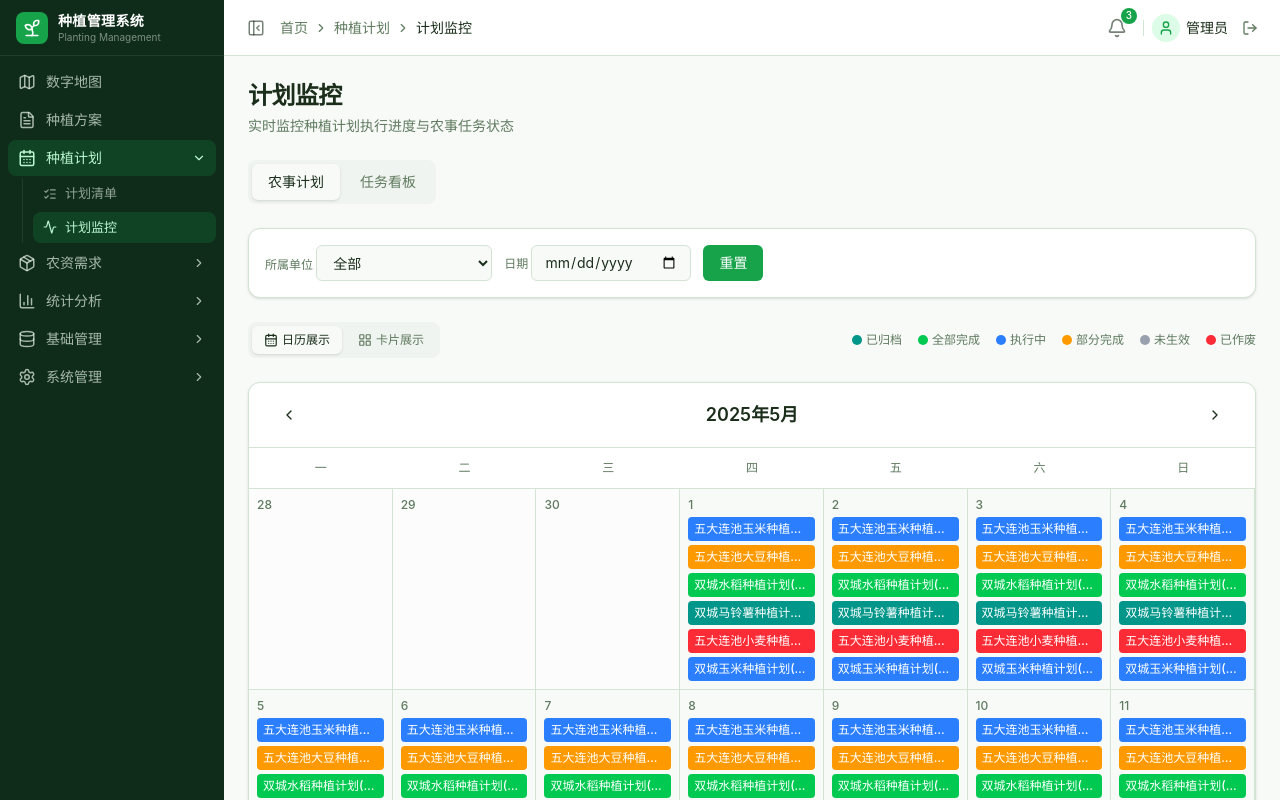
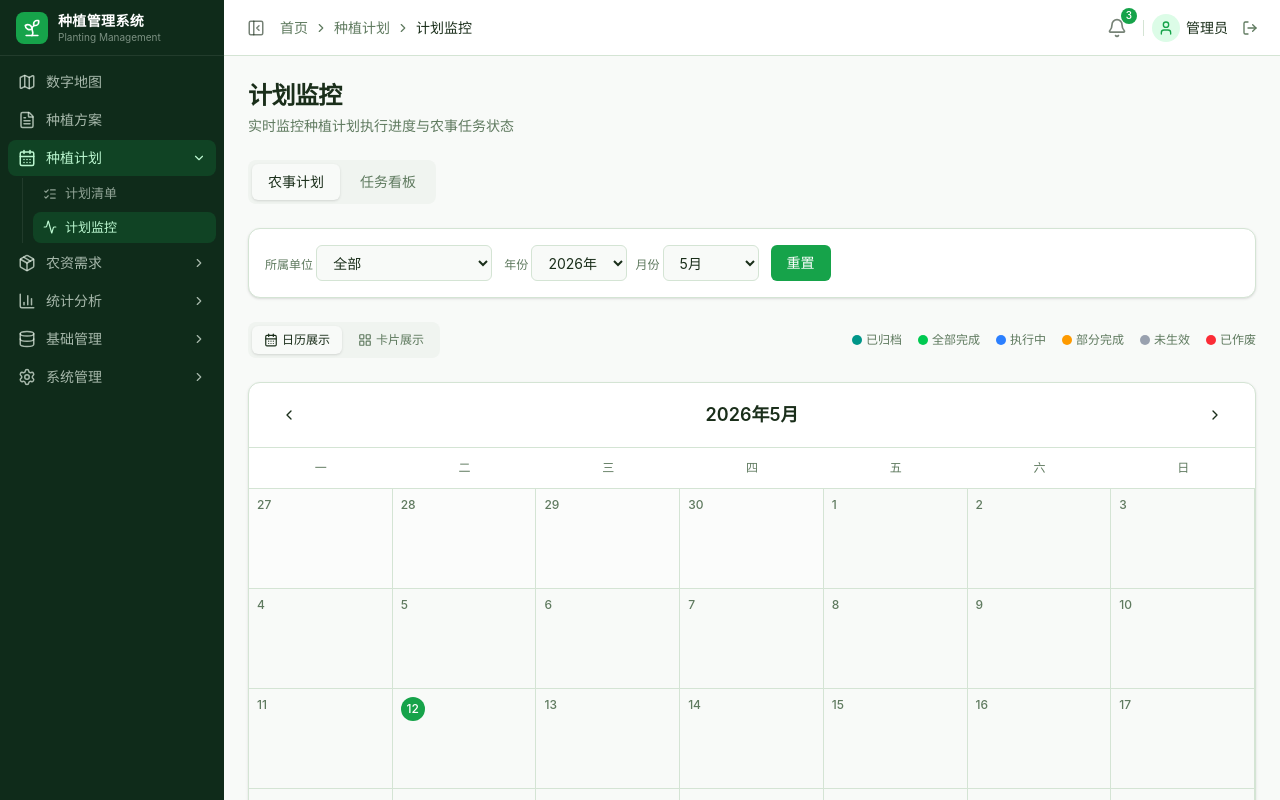
Before and after one commit to YYWANGYY/PlantingManagement, a Vue app: page /planting-schedule/monitor in a window 1280 px wide. Built offline with nearby package versions, Linux system fonts and the light colour scheme.

Commit message:
feat: 计划监控查询条件改为年份+月份选择器，默认当前月

```diff
--- a/src/views/planting-schedule/form.vue
+++ b/src/views/planting-schedule/form.vue
@@ -614,7 +614,7 @@
                                 />
                                 {{ park.name }}
                               </button>
-                              <!-- 四级：分场/地块编号 -->
+                              <!-- 四级：分场/分园编号 -->
                               <div v-if="expandedNodes.includes(park.id)" class="ml-4">
                                 <button
                                   v-for="branch in park.children"
@@ -686,20 +686,20 @@
           <!-- 右侧：地块列表 -->
           <div class="w-72 border-l flex flex-col bg-white">
             <div class="px-4 py-3 border-b">
-              <span class="text-sm font-semibold">选择资源地块</span>
+              <span class="text-sm font-semibold">选择种植单元</span>
             </div>
             <!-- 搜索 -->
             <div class="px-4 py-2 border-b space-y-2">
               <input
                 v-model="plotNameSearch"
                 type="text"
-                placeholder="请输入地块名称"
+                placeholder="请输入种植单元名称"
                 class="h-7 w-full rounded border border-input bg-transparent px-2 py-0.5 text-xs focus:outline-none focus:ring-1 focus:ring-ring"
               />
               <input
                 v-model="plotCodeSearch"
                 type="text"
-                placeholder="请输入地块编号"
+                placeholder="请输入种植单元编码"
                 class="h-7 w-full rounded border border-input bg-transparent px-2 py-0.5 text-xs focus:outline-none focus:ring-1 focus:ring-ring"
               />
               <div class="flex gap-2">
@@ -761,7 +761,7 @@
         <!-- 底部操作 -->
         <div class="flex items-center justify-between border-t px-6 py-3">
           <span class="text-sm text-muted-foreground">
-            已选择 <span class="font-medium text-foreground">{{ tempSelectedPlots.length }}</span> 个地块，
+            已选择 <span class="font-medium text-foreground">{{ tempSelectedPlots.length }}</span> 个种植单元，
             资产面积合计 <span class="font-medium text-foreground">{{ tempAssetArea }}</span> 亩
           </span>
           <div class="flex items-center gap-2">
@@ -876,21 +876,21 @@ interface PlotItem {
 }
 
 const plotData: PlotItem[] = [
-  { id: 'DK001', code: '京号0077', name: '良乡1号地块', area: 120, type: '旱地', location: '良乡园区东区', unit: '良乡园区', status: '可用', uniqueCode: '01020001011200500001', parentCode: '京号0077' },
-  { id: 'DK002', code: '京号0077', name: '良乡2号地块', area: 85, type: '水田', location: '良乡园区西区', unit: '良乡园区', status: '可用', uniqueCode: '01020001011200500002', parentCode: '京号0077' },
-  { id: 'DK003', code: '京号0077', name: '良乡3号地块', area: 95, type: '旱地', location: '良乡园区北区', unit: '良乡园区', status: '不可用', uniqueCode: '01020001011200500003', parentCode: '京号0077' },
-  { id: 'DK004', code: '京号0077', name: '良乡4号地块', area: 60, type: '水田', location: '良乡园区南区', unit: '良乡园区', status: '可用', uniqueCode: '01020001011200500004', parentCode: '京号0077' },
-  { id: 'DK005', code: '京号0078', name: '长阳1号地块', area: 200, type: '旱地', location: '长阳分场中心', unit: '良乡园区', status: '可用', uniqueCode: '01020001011200500005', parentCode: '京号0078' },
-  { id: 'DK006', code: '京号0078', name: '长阳2号地块', area: 150, type: '水田', location: '长阳分场南区', unit: '良乡园区', status: '可用', uniqueCode: '01020001011200500006', parentCode: '京号0078' },
-  { id: 'DK007', code: '京号0078', name: '长阳3号地块', area: 90, type: '旱地', location: '长阳分场北区', unit: '良乡园区', status: '不可用', uniqueCode: '01020001011200500007', parentCode: '京号0078' },
-  { id: 'DK008', code: '京号0079', name: '北潞上1号地块', area: 110, type: '旱地', location: '北潞上分场东区', unit: '良乡园区', status: '可用', uniqueCode: '01020001011200500008', parentCode: '京号0079' },
-  { id: 'DK009', code: '京号0079', name: '北潞上2号地块', area: 75, type: '设施大棚', location: '北潞上分场西区', unit: '良乡园区', status: '可用', uniqueCode: '01020001011200500009', parentCode: '京号0079' },
-  { id: 'DK010', code: '津号0001', name: '天津1号地块', area: 180, type: '旱地', location: '天津园区中心', unit: '天津园区', status: '可用', uniqueCode: '01020001021200500001', parentCode: '津号0001' },
-  { id: 'DK011', code: '津号0001', name: '天津2号地块', area: 130, type: '水田', location: '天津园区南区', unit: '天津园区', status: '可用', uniqueCode: '01020001021200500002', parentCode: '津号0001' },
-  { id: 'DK012', code: '冀号0010', name: '唐山1号地块', area: 160, type: '旱地', location: '唐山园区东区', unit: '唐山园区', status: '可用', uniqueCode: '01020001031200500001', parentCode: '冀号0010' },
-  { id: 'DK013', code: '冀号0010', name: '唐山2号地块', area: 100, type: '水田', location: '唐山园区西区', unit: '唐山园区', status: '不可用', uniqueCode: '01020001031200500002', parentCode: '冀号0010' },
-  { id: 'DK014', code: '冀号0011', name: '石家庄1号地块', area: 140, type: '旱地', location: '石家庄农场中心', unit: '石家庄农场', status: '可用', uniqueCode: '01020001031200500003', parentCode: '冀号0011' },
-  { id: 'DK015', code: '晋号0005', name: '太原1号地块', area: 170, type: '旱地', location: '太原农场北区', unit: '太原农场', status: '可用', uniqueCode: '01020001041200500001', parentCode: '晋号0005' },
+  { id: 'DK001', code: '京号0077', name: '良乡1号种植单元', area: 120, type: '旱地', location: '良乡园区东区', unit: '良乡园区', status: '可用', uniqueCode: '01020001011200500001', parentCode: '京号0077' },
+  { id: 'DK002', code: '京号0077', name: '良乡2号种植单元', area: 85, type: '水田', location: '良乡园区西区', unit: '良乡园区', status: '可用', uniqueCode: '01020001011200500002', parentCode: '京号0077' },
+  { id: 'DK003', code: '京号0077', name: '良乡3号种植单元', area: 95, type: '旱地', location: '良乡园区北区', unit: '良乡园区', status: '不可用', uniqueCode: '01020001011200500003', parentCode: '京号0077' },
+  { id: 'DK004', code: '京号0077', name: '良乡4号种植单元', area: 60, type: '水田', location: '良乡园区南区', unit: '良乡园区', status: '可用', uniqueCode: '01020001011200500004', parentCode: '京号0077' },
+  { id: 'DK005', code: '京号0078', name: '长阳1号种植单元', area: 200, type: '旱地', location: '长阳分场中心', unit: '良乡园区', status: '可用', uniqueCode: '01020001011200500005', parentCode: '京号0078' },
+  { id: 'DK006', code: '京号0078', name: '长阳2号种植单元', area: 150, type: '水田', location: '长阳分场南区', unit: '良乡园区', status: '可用', uniqueCode: '01020001011200500006', parentCode: '京号0078' },
+  { id: 'DK007', code: '京号0078', name: '长阳3号种植单元', area: 90, type: '旱地', location: '长阳分场北区', unit: '良乡园区', status: '不可用', uniqueCode: '01020001011200500007', parentCode: '京号0078' },
+  { id: 'DK008', code: '京号0079', name: '北潞上1号种植单元', area: 110, type: '旱地', location: '北潞上分场东区', unit: '良乡园区', status: '可用', uniqueCode: '01020001011200500008', parentCode: '京号0079' },
+  { id: 'DK009', code: '京号0079', name: '北潞上2号种植单元', area: 75, type: '设施大棚', location: '北潞上分场西区', unit: '良乡园区', status: '可用', uniqueCode: '01020001011200500009', parentCode: '京号0079' },
+  { id: 'DK010', code: '津号0001', name: '天津1号种植单元', area: 180, type: '旱地', location: '天津园区中心', unit: '天津园区', status: '可用', uniqueCode: '01020001021200500001', parentCode: '津号0001' },
+  { id: 'DK011', code: '津号0001', name: '天津2号种植单元', area: 130, type: '水田', location: '天津园区南区', unit: '天津园区', status: '可用', uniqueCode: '01020001021200500002', parentCode: '津号0001' },
+  { id: 'DK012', code: '冀号0010', name: '唐山1号种植单元', area: 160, type: '旱地', location: '唐山园区东区', unit: '唐山园区', status: '可用', uniqueCode: '01020001031200500001', parentCode: '冀号0010' },
+  { id: 'DK013', code: '冀号0010', name: '唐山2号地植单元', area: 100, type: '水田', location: '唐山园区西区', unit: '唐山园区', status: '不可用', uniqueCode: '01020001031200500002', parentCode: '冀号0010' },
+  { id: 'DK014', code: '冀号0011', name: '石家庄1号种植单元', area: 140, type: '旱地', location: '石家庄农场中心', unit: '石家庄农场', status: '可用', uniqueCode: '01020001031200500003', parentCode: '冀号0011' },
+  { id: 'DK015', code: '晋号0005', name: '太原1号种植单元', area: 170, type: '旱地', location: '太原农场北区', unit: '太原农场', status: '可用', uniqueCode: '01020001041200500001', parentCode: '晋号0005' },
 ]
 
 const showPlotDialog = ref(false)
--- a/src/views/planting-schedule/monitor.vue
+++ b/src/views/planting-schedule/monitor.vue
@@ -33,13 +33,19 @@
             <option v-for="org in orgOptions" :key="org.value" :value="org.value">{{ org.label }}</option>
           </select>
         </div>
-        <div class="space-y-1">
-          <label class="text-xs font-medium text-muted-foreground">日期 </label>
-          <input
-            v-model="planFilters.date"
-            type="date"
-            class="h-9 w-40 rounded-md border bg-background px-3 text-sm focus:outline-none focus:ring-2 focus:ring-primary/30"
-          />
+        <div class="flex items-end gap-2">
+          <div class="space-y-1">
+            <label class="text-xs font-medium text-muted-foreground">年份 </label>
+            <select v-model="selectedYear" class="h-9 w-24 rounded-md border bg-background px-3 text-sm focus:outline-none focus:ring-2 focus:ring-primary/30">
+              <option v-for="y in yearOptions" :key="y" :value="y">{{ y }}年</option>
+            </select>
+          </div>
+          <div class="space-y-1">
+            <label class="text-xs font-medium text-muted-foreground">月份 </label>
+            <select v-model="selectedMonth" class="h-9 w-24 rounded-md border bg-background px-3 text-sm focus:outline-none focus:ring-2 focus:ring-primary/30">
+              <option v-for="m in 12" :key="m" :value="m">{{ m }}月</option>
+            </select>
+          </div>
         </div>
         <button class="h-9 rounded-md bg-primary px-4 text-sm font-medium text-primary-foreground hover:bg-primary/90" @click="resetPlanFilters">重置</button>
       </div>
@@ -593,12 +599,22 @@ const activeMainTab = ref<'plan' | 'task'>('plan')
 const planViewMode = ref<'calendar' | 'card'>('calendar')
 const detailDialogVisible = ref(false)
 const selectedPlan = ref<FarmPlan | null>(null)
-const currentYear = ref(2025)
-const currentMonth = ref(5)
+const currentYear = computed(() => selectedYear.value)
+const currentMonth = computed(() => selectedMonth.value)
+const selectedYear = ref(new Date().getFullYear())
+const selectedMonth = ref(new Date().getMonth() + 1)
+
+const yearOptions = computed(() => {
+  const current = new Date().getFullYear()
+  const years: number[] = []
+  for (let y = current + 1; y >= current - 5; y--) {
+    years.push(y)
+  }
+  return years
+})
 
 const planFilters = ref({
   org: '',
-  date: ''
 })
 
 const weekDays = ['一', '二', '三', '四', '五', '六', '日']
@@ -789,10 +805,6 @@ const filteredPlans = computed(() => {
       const orgLabel = orgOptions.find(o => o.value === planFilters.value.org)?.label
       if (orgLabel && !p.org.includes(orgLabel.replace(/区域公司$/, ''))) return false
     }
-    if (planFilters.value.date) {
-      const d = planFilters.value.date
-      if (p.startDate > d && p.endDate < d) return false
-    }
     return true
   })
 })
@@ -849,25 +861,27 @@ const calendarCells = computed<CalendarCell[]>(() => {
 })
 
 function prevMonth() {
-  if (currentMonth.value === 1) {
-    currentMonth.value = 12
-    currentYear.value--
+  if (selectedMonth.value === 1) {
+    selectedMonth.value = 12
+    selectedYear.value--
   } else {
-    currentMonth.value--
+    selectedMonth.value--
   }
 }
 
 function nextMonth() {
-  if (currentMonth.value === 12) {
-    currentMonth.value = 1
-    currentYear.value++
+  if (selectedMonth.value === 12) {
+    selectedMonth.value = 1
+    selectedYear.value++
   } else {
-    currentMonth.value++
+    selectedMonth.value++
   }
 }
 
 function resetPlanFilters() {
-  planFilters.value = { org: '', date: '' }
+  planFilters.value = { org: '' }
+  selectedYear.value = new Date().getFullYear()
+  selectedMonth.value = new Date().getMonth() + 1
 }
 
 function openPlanDetail(plan: FarmPlan) {
```
